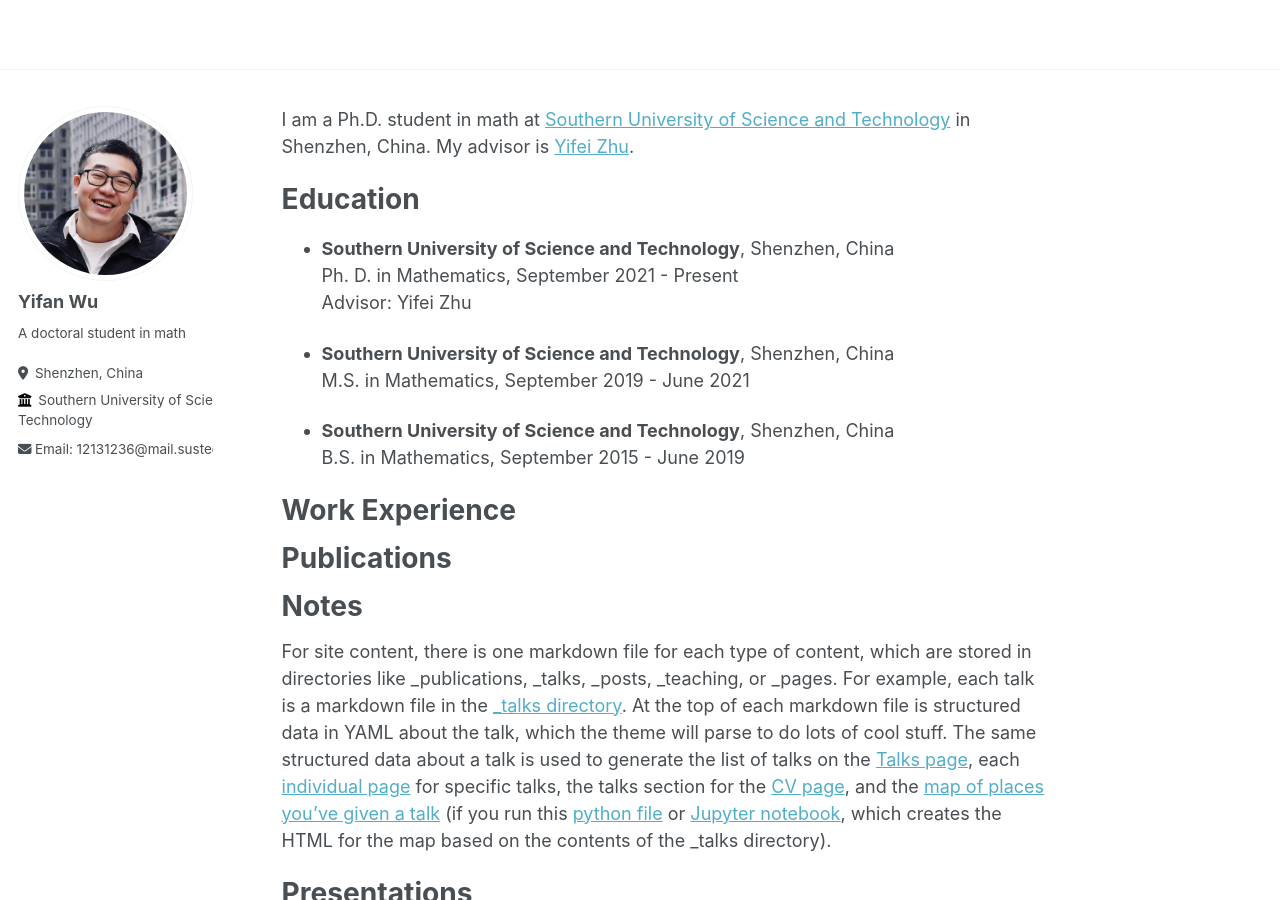
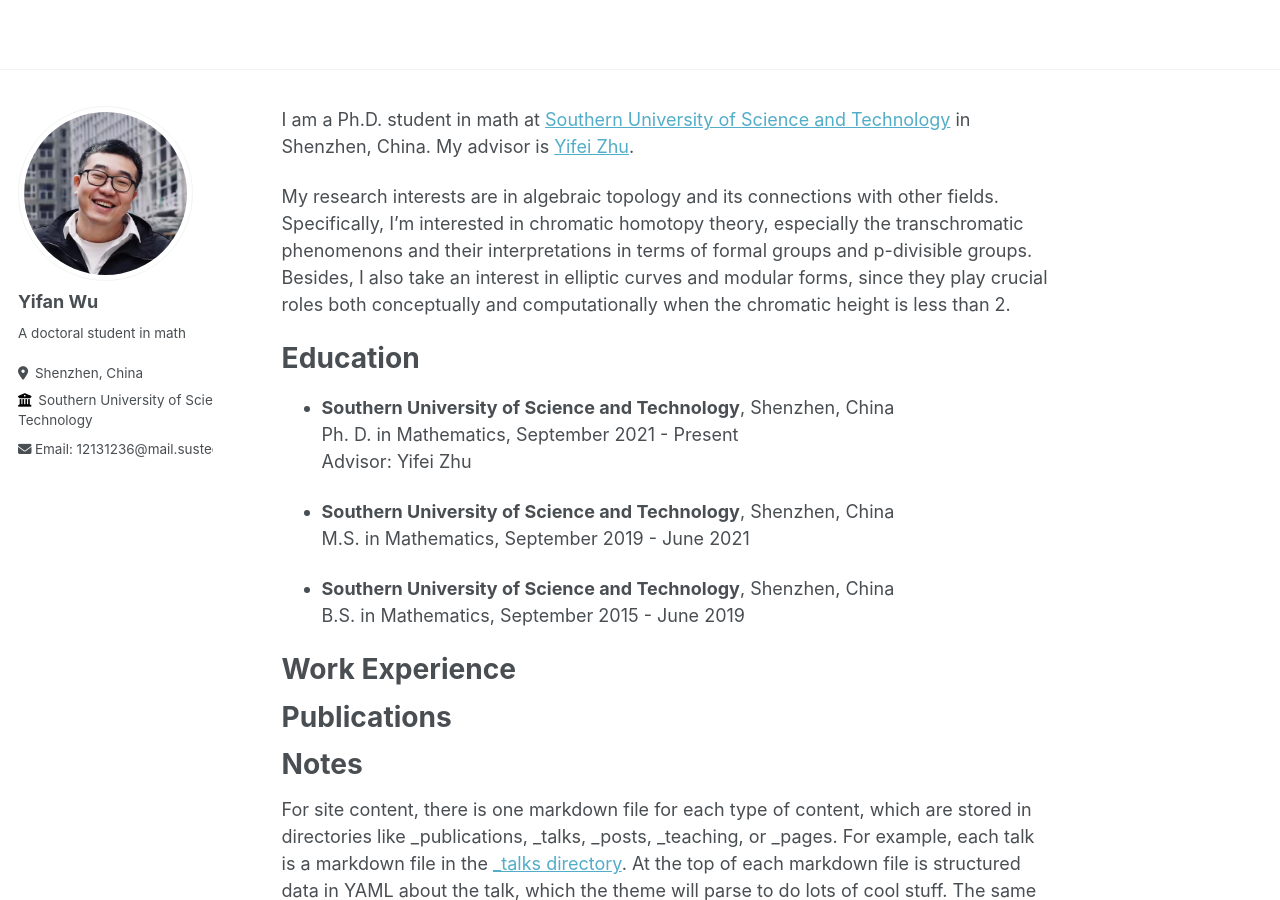
Before and after one commit to Wuyf19970105/Wuyf19970105.github.io, a Jekyll site: the page built from _pages/about.md, in a window 1280 px wide and 900 px high. Built offline with Jekyll 4.4.1, drawn with Linux system fonts in a browser that asks for light colours.

Commit message:
Update about.md
Signed-off-by: Yifan Wu <148335396+Wuyf19970105@users.noreply.github.com>

```diff
--- a/_pages/about.md
+++ b/_pages/about.md
@@ -9,6 +9,10 @@ redirect_from:
 
 I am a Ph.D. student in math at [Southern University of Science and Technology](https://math.sustech.edu.cn/?lang=en) in Shenzhen, China.
 My advisor is [Yifei Zhu](https://yifeizhu.github.io/).
+
+My research interests are in algebraic topology and its connections with other fields. Specifically, I'm interested in chromatic homotopy theory, especially the
+transchromatic phenomenons and their interpretations in terms of formal groups and p-divisible groups. Besides, I also take an interest in elliptic curves and modular forms,
+since they play crucial roles both conceptually and computationally when the chromatic height is less than 2.
 
 Education
 ======
```
